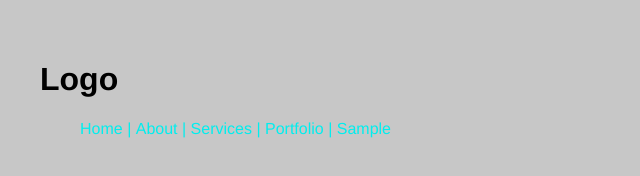
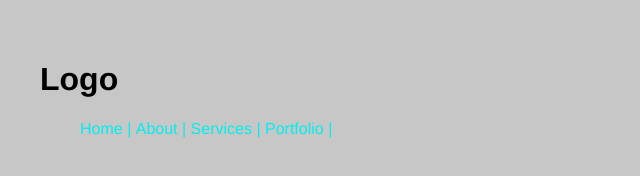
Before and after one commit to stephen0220/myfirstrepository, a plain HTML site: page index.html in a window 1280 px wide. Shown: the full height of the page, 0-640 px from the left. Drawn offline with Linux system fonts and the light colour scheme.

Commit message:
took out 'Sample' from navbar

```diff
--- a/index.html
+++ b/index.html
@@ -14,7 +14,6 @@
 					<li><a href="about.html">About | </a></li>
 					<li><a href="services.html">Services | </a></li>
 					<li><a href="porfolio.html">Portfolio | </a></li>
-					<li><a href="sample.html">Sample</a></li>
 				</ul>
 			</nav>
 		</div>
```
